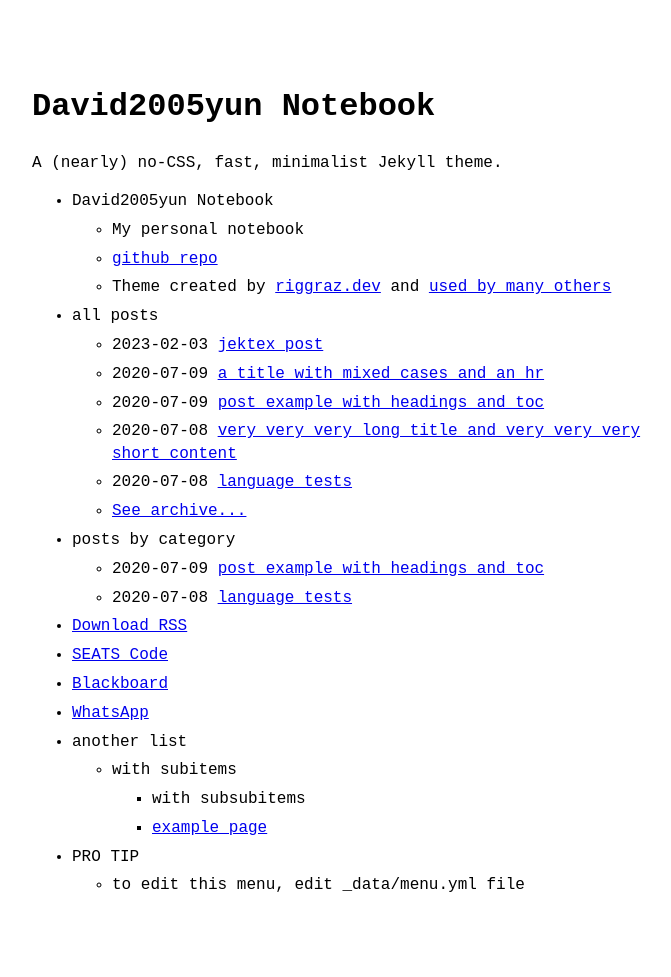
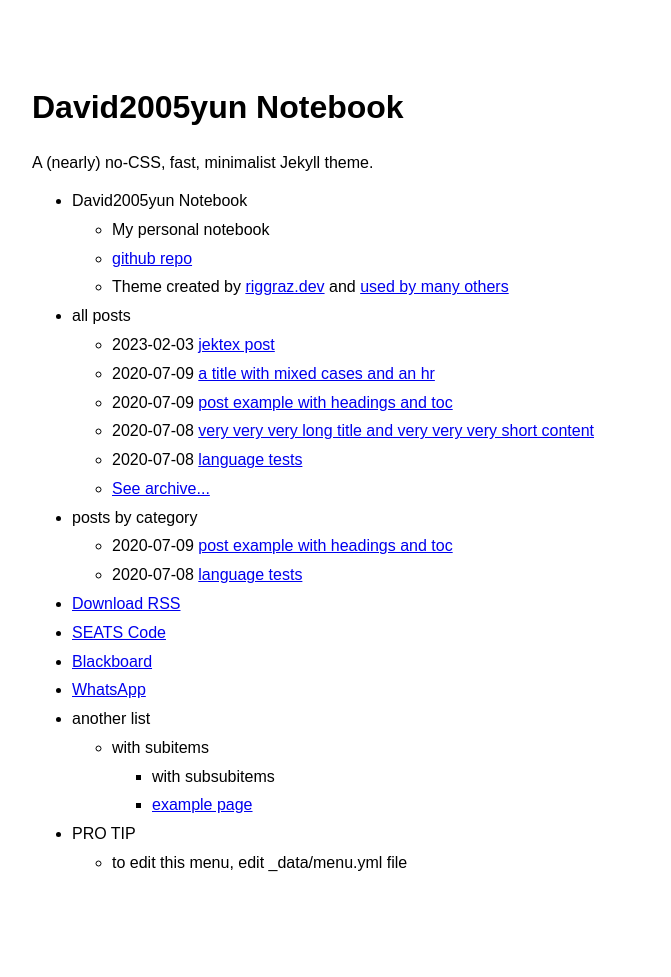
Before and after one commit to david2005yun/david2005yun.github.io, a Jekyll site: the page built from index.md, in a window 1280 px wide. Shown: the whole page, without its empty margins (288-959 px from the left). Built offline with Jekyll 4.4.1, drawn with Linux system fonts in a browser that asks for light colours; after the commit the page ends 954 px from its top, so only the background shows below that.

Commit message:
Update main.css

```diff
--- a/assets/css/main.css
+++ b/assets/css/main.css
@@ -29,7 +29,8 @@ html {
 
 body {
   color: black;
-  font-family: monospace;
+  font-family: MiSans-Regular,sans-serif;
+  src: url('font/MiSans-Regular.ttf') format('ttf'),
   font-size: 16px;
   line-height: 1.4;
   margin: 0;
```
